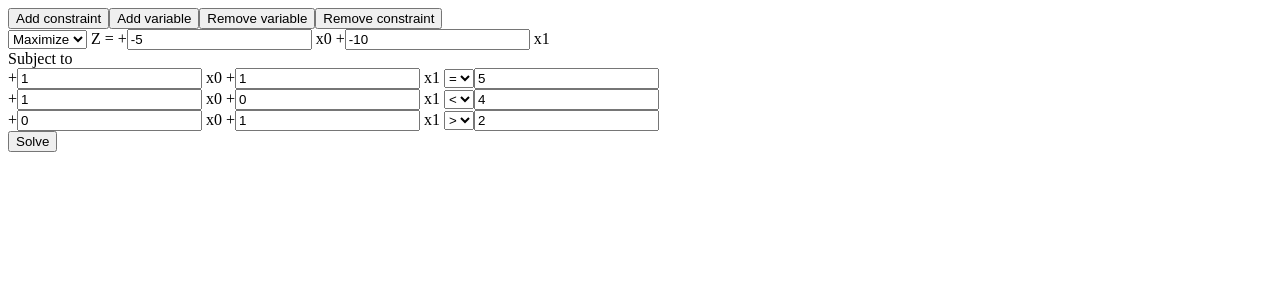
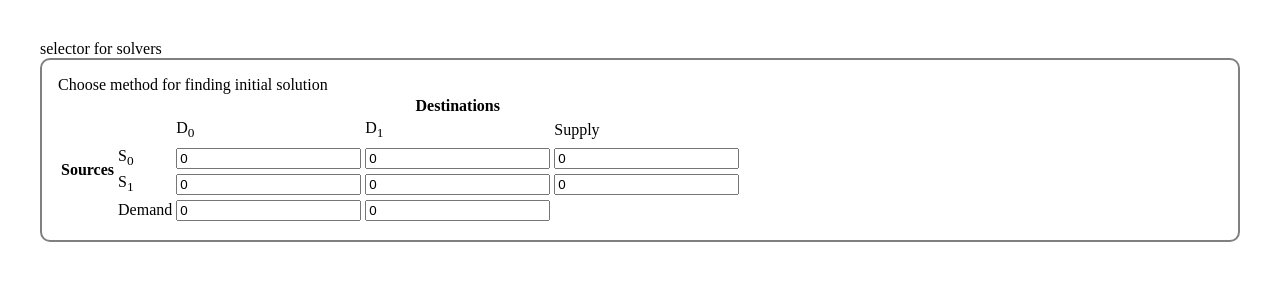
Before and after one commit to maheshbansod/numerical-methods, an Angular app: page / in a window 1280 px wide. Shown: the top 300 px of the page. Built offline with nearby package versions, Linux system fonts and the light colour scheme.

Commit message:
added transportation method basic structure

```diff
--- a/src/app/app.component.css
+++ b/src/app/app.component.css
@@ -0,0 +1,10 @@
+.main {
+    /*border: 2px solid black;
+    border-radius: 5px;*/
+    padding: 2em;
+}
+.solver_wrapper {
+    border: 2px solid grey;
+    border-radius: 10px;
+    padding: 1em;
+}
--- a/src/app/app.component.html
+++ b/src/app/app.component.html
@@ -1 +1,7 @@
-<app-simplex-solver-inputs></app-simplex-solver-inputs>
+<div class="main">
+    <div class="tools">selector for solvers</div>
+    <div class="solver_wrapper">
+        <!-- <app-simplex-solver-inputs class="solver"></app-simplex-solver-inputs> -->
+        <app-transportation-solve class="solver"></app-transportation-solve>
+    </div>
+</div>
--- a/src/app/app.module.ts
+++ b/src/app/app.module.ts
@@ -5,11 +5,13 @@ import {FormsModule} from '@angular/forms';
 import { AppRoutingModule } from './app-routing.module';
 import { AppComponent } from './app.component';
 import { SimplexSolverInputsComponent } from './simplex-solver-inputs/simplex-solver-inputs.component';
+import { TransportationSolveComponent } from './transportation-solve/transportation-solve.component';
 
 @NgModule({
   declarations: [
     AppComponent,
-    SimplexSolverInputsComponent
+    SimplexSolverInputsComponent,
+    TransportationSolveComponent
   ],
   imports: [
     BrowserModule,
--- a/src/app/simplex-solver-inputs/simplex-solver-inputs.component.css
+++ b/src/app/simplex-solver-inputs/simplex-solver-inputs.component.css
@@ -0,0 +1,51 @@
+* {
+    font-family: Arial, Helvetica, sans-serif;
+}
+
+.addbtn {
+    background-color: green;
+}
+
+.removebtn {
+    background-color:darkred;
+}
+
+button {
+    border:0;
+    border-radius: 10px;
+    margin: 10px;
+    padding:10px;
+    text-transform: uppercase;
+    font-weight: bold;
+    cursor: pointer;
+    box-shadow: inset 0 -4px 0 0 rgba(0, 0, 0, 0.2);
+    color: white;
+}
+
+button:hover {
+    font-weight:bolder;
+    filter: brightness(1.25);
+    box-shadow: inset 0 -4px 0 0 rgba(0, 0, 0, 0.6), 0 0 8px 0 rgba(0, 0, 0, 0.5);
+}
+
+.eqn {
+    margin:0.5em;
+}
+
+.const_wrap {
+    margin-left: 2em;
+}
+
+input {
+    border: none;
+    font-size: large;
+    font-weight: bold;
+}
+
+/*select {
+    background: transparent;
+}
+
+select:hover {
+    background-color: white;
+}*/
--- a/src/app/simplex-solver-inputs/simplex-solver-inputs.component.html
+++ b/src/app/simplex-solver-inputs/simplex-solver-inputs.component.html
@@ -1,39 +1,40 @@
 
-<button (click)="addConstraint()">Add constraint</button>
-<button (click)="addVariable()">Add variable</button>
-<button (click)="removeVariable()">Remove variable</button>
-<button (click)="removeConstraint()">Remove constraint</button>
+<h1>SOLVE LINEAR PROGRAMMING PROBLEM USING SIMPLEX METHOD</h1>
+<button (click)="addConstraint()" class="addbtn">Add constraint</button>
+<button (click)="addVariable()" class="addbtn">Add variable</button>
+<button (click)="removeVariable()" class="removebtn">Remove variable</button>
+<button (click)="removeConstraint()" class="removebtn">Remove constraint</button>
 <div>
-    <div>
+    <div class="cost_wrap eqn">
         <select [(ngModel)]='otype'>
             <option value='max'>Maximize</option>
             <option value='min'>Minimize</option>
         </select>
         Z =
         <span *ngFor="let v of costi; let i=index; trackBy: trackBy">
-            +<input type="number" name="c{{i}}" size="3" [(ngModel)]="costi[i]">
-            x{{i}}
+            +<input type="number" name="c{{i}}" size="1" [(ngModel)]="costi[i]">
+            x<sub>{{i}}</sub>
         </span>
     </div>
-    <div>
+    <div class="const_wrap">
         Subject to
-        <div *ngFor="let con of constmat;let i=index; trackBy: trackBy">
+        <div *ngFor="let con of constmat;let i=index; trackBy: trackBy" class="eqn">
             <span *ngFor="let c of con.coeffs;let j=index; trackBy: trackBy">
-                +<input type="number" size="3" value="{{c}}" [(ngModel)]="constmat[i].coeffs[j]">
-                x{{j}}
+                +<input type="number" size="1" value="{{c}}" [(ngModel)]="constmat[i].coeffs[j]">
+                x<sub>{{j}}</sub>
             </span>
             <select [(ngModel)]="constmat[i].type">
                 <option value='>'>></option>
                 <option value='<'>&lt;</option>
                 <option value='='>=</option>
             </select>
-            <input type="number" size="3" value="{{con.b}}" [(ngModel)]="constmat[i].b">
+            <input type="number" size="1" value="{{con.b}}" [(ngModel)]="constmat[i].b">
         </div>
     </div>
 </div>
 <button (click)="solveSimplex()">Solve</button>
 <div *ngIf="solution">
     <p *ngFor="let v of solution.basis; let i=index;">
-        x{{v}} = {{solution.b[i]}}
+        x<sub>{{v}}</sub> = {{solution.b[i]}}
     </p>
 </div>
--- /dev/null
+++ b/src/app/transportation-solve/transportation-solve.component.html
@@ -0,0 +1,36 @@
+<div>
+    <div>
+        Choose method for finding initial solution
+    </div>
+    <div>
+        <table>
+            <tr>
+                <td></td>
+                <td></td>
+                <th [attr.colspan]="table[0].length+1">Destinations</th>
+            </tr>
+            <tr>
+                <td></td>
+                <td></td>
+                <td *ngFor="let row of table[0]; let i=index;">D<sub>{{i}}</sub></td>
+                <td>Supply</td>
+            </tr>
+            <tr><th [attr.rowspan]="table.length+1">Sources</th></tr>
+            <tr *ngFor="let row of table; let i=index;">
+                <td>S<sub>{{i}}</sub></td>
+                <td *ngFor="let c of row">
+                    <input type="number" value="{{c}}" size="3">
+                </td>
+                <td><input type="number" value="{{supplys[i]}}" size="3"></td>
+            </tr>
+            <tr>
+                <td>
+                </td>
+                <td>Demand</td>
+                <td *ngFor="let row of table[0]; let i=index;">
+                    <input type="number" value="{{demands[i]}}" size="3">
+                </td>
+            </tr>
+        </table>
+    </div>
+</div>
--- /dev/null
+++ b/src/app/transportation-solve/transportation-solve.component.ts
@@ -0,0 +1,19 @@
+import { Component, OnInit } from '@angular/core';
+
+@Component({
+  selector: 'app-transportation-solve',
+  templateUrl: './transportation-solve.component.html',
+  styleUrls: ['./transportation-solve.component.css']
+})
+export class TransportationSolveComponent implements OnInit {
+
+  constructor() { }
+
+  table = [[0,0],[0,0]];
+  demands = [0,0]
+  supplys = [0,0];
+
+  ngOnInit(): void {
+  }
+
+}
```
Also changed, not shown: src/app/transportation-solve/transportation-solve.component.css (added), 1 other file (tests, documents, lock files or other folders).
